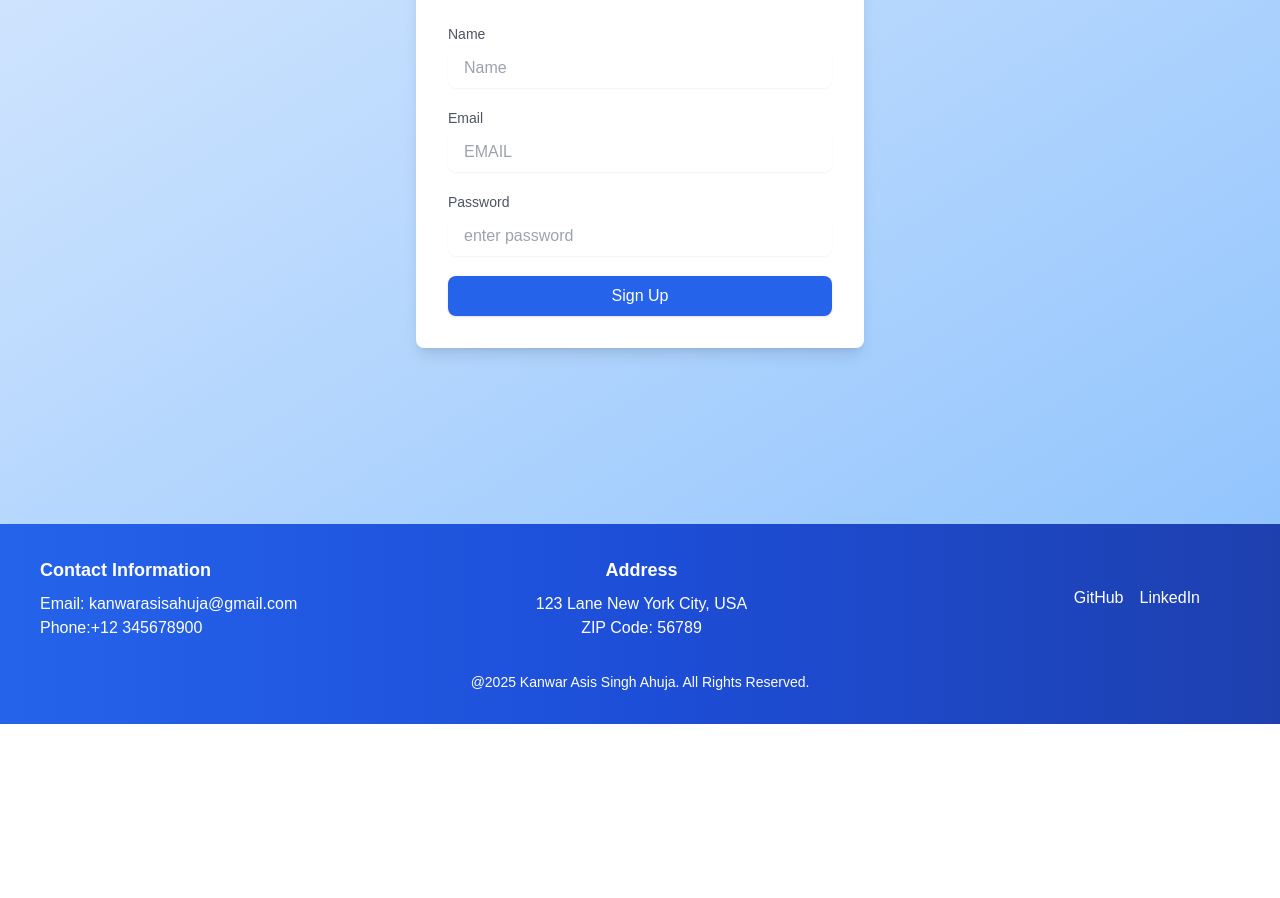
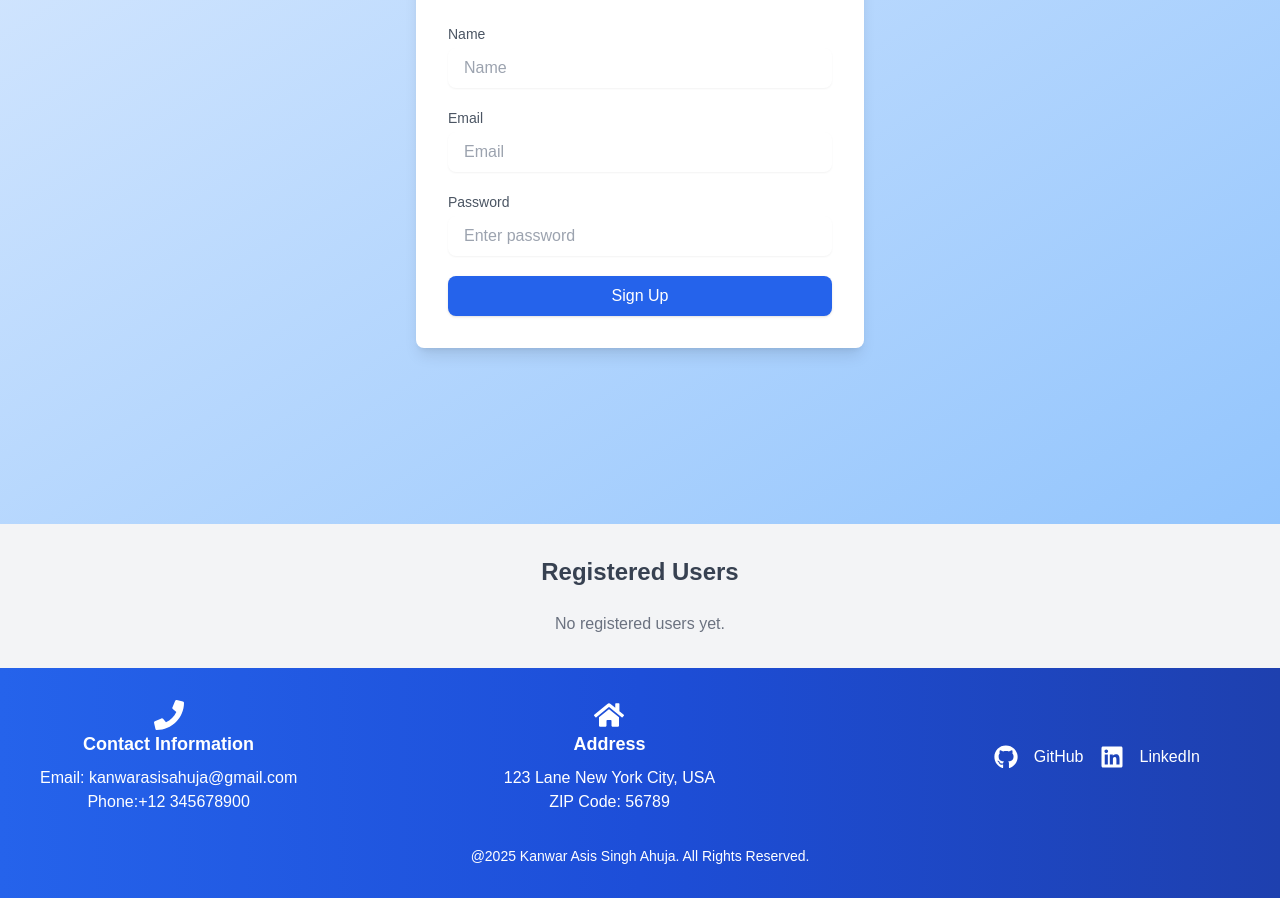
Before and after one commit to Sam28YO/Campus-Connect, a Next.js app: page /started in a window 1280 px wide. Shown: the part 340-1238 px from the top of the page. Before the commit the page ends 1064 px from the top, so only its background shows below. Built offline with nearby package versions, Linux system fonts and the light colour scheme.

Commit message:
20jan1111

```diff
--- a/pages/atoms/state.js
+++ b/pages/atoms/state.js
@@ -2,7 +2,5 @@ import { atom } from 'recoil';
 
 export const themeState = atom({
   key: 'themeState',
-  default: typeof window !== 'undefined' && localStorage.getItem('theme')
-    ? localStorage.getItem('theme')
-    : 'light',
+  default: typeof window !== 'undefined' && localStorage.getItem('theme')? localStorage.getItem('theme'): 'light',
 });
--- /dev/null
+++ b/pages/atoms/userAtom.js
@@ -0,0 +1,10 @@
+import { atom } from 'recoil';
+
+export const userState = atom({
+  key: 'userState',
+  default: {
+    name: '',
+    email: '',
+    password: '',
+  },
+});
--- a/pages/axio.js
+++ b/pages/axio.js
@@ -1,5 +1,6 @@
 import axios from 'axios';
 import { useEffect, useState } from 'react';
+import Header from './components/header';
 
 async function fetchData(setData) {
     const response = await axios.get("https://jsonplaceholder.typicode.com/posts");
@@ -11,6 +12,8 @@ export default function HomePage() {
     fetchData(setData);
   }, []);
   return (
+    <div>
+      <Header/>
   <div class="container mx-auto px-4 py-8">
   <h1 class="text-3xl font-bold text-center mb-6">Axios Data</h1>
   <ul class="space-y-6">
@@ -20,6 +23,7 @@ export default function HomePage() {
 </li>))}
   </ul>
 </div>
-
+<Footer/>
+</div>
   );
 }
--- a/pages/components/footer.js
+++ b/pages/components/footer.js
@@ -1,29 +1,28 @@
 import Link from "next/link";
+import { FaGithub, FaHome, FaLinkedin, FaPhone } from "react-icons/fa";
 export default function Footer() {
   return (
     <footer id="footer" className="bg-gradient-to-r from-blue-600 via-blue-700 to-blue-800 text-white py-8">
       <div className="max-w-7xl mx-auto px-4">
         <div className="flex flex-col md:flex-row justify-between items-center">
-          <div className="mx-6 md:mb-0">
+          <div className="justify-items-center mx-6 md:mb-0">
+            <FaPhone className="text-3xl"/>
             <h2 className="text-lg font-bold mb-2">Contact Information</h2>
             <p className="hover:underline"> Email: kanwarasisahuja@gmail.com</p>
             <p    className="hover:underline"> Phone:+12 345678900</p>
           </div>
-          <div className=" justify-items-center md:mb-0 pr-28">
+          <div className=" justify-items-center md:mb-0 pr-24">
+            <FaHome className="text-3xl"/>
             <h2 className="text-lg font-bold mb-2">Address</h2>
             <p>123  Lane New York City, USA</p>
             <p>ZIP Code: 56789</p>
           </div>
-          <div className="flex space-x-4 pr-16">
-            <Link
-              href="https://github.com/yourgithubprofile"
-              className="hover:text-yellow-400 transition duration-300"
-            >
-              GitHub
-            </Link>
-            <Link
-              href="https://linkedin.com/in/yourlinkedinprofile" className="hover:text-yellow-400 transition duration-300">
-              LinkedIn</Link>
+          <div className=" justify-items-center flex space-x-4 pr-16">
+            <FaGithub className="text-2xl"/>
+            <Link href="https://github.com/yourgithubprofile" className="hover:text-yellow-400 transition duration-300">
+              GitHub</Link>
+              <FaLinkedin className="text-2xl"/>
+            <Link href="https://linkedin.com/in/yourlinkedinprofile" className="hover:text-yellow-400 transition duration-300">LinkedIn</Link>
           </div>
         </div>
         <div className="mt-8 text-center text-sm ">
--- a/pages/components/header.js
+++ b/pages/components/header.js
@@ -1,4 +1,3 @@
-import { FaHome } from 'react-icons/fa';
 import Select from 'react-select';
 import Link from 'next/link';
 const options = [
--- a/pages/index.js
+++ b/pages/index.js
@@ -3,7 +3,7 @@ import Footer from './components/footer';
 import Header from './components/header';
 import Hero from './components/Hero';
 import ThemeToggle from './components/ThemeToggle';
-import Way from './components/waytohistory';
+
 
 
 export default function Home() {
--- a/pages/started.js
+++ b/pages/started.js
@@ -1,15 +1,21 @@
-import { useState } from 'react';
+import { useState, useEffect } from 'react';
+import { useRecoilState } from 'recoil';
 import axios from 'axios';
+import { userState } from './atoms/userAtom';
 import Header from './components/header';
 import Footer from './components/footer';
 
 export default function SignUpForm() {
-  const [formData, setFormData] = useState({
-    name: '',
-    email: '',
-    password: '',
-  });
+  const [formData, setFormData] = useRecoilState(userState);
   const [responseMessage, setResponseMessage] = useState('');
+  const [userList, setUserList] = useState([]);
+  const [editIndex, setEditIndex] = useState(null);
+  const [editData, setEditData] = useState({});
+
+  useEffect(() => {
+    const savedUsers = JSON.parse(localStorage.getItem('userCredentialsList')) || [];
+    setUserList(savedUsers);
+  }, []);
 
   const handleInputChange = (e) => {
     const { name, value } = e.target;
@@ -22,20 +28,52 @@ export default function SignUpForm() {
   const handleSubmit = async (e) => {
     e.preventDefault();
     try {
-      const response = await axios.post('/api/hello', formData, {
+      await axios.post('/api/hello', formData, {
         headers: {
           'Content-Type': 'application/json',
         },
       });
+      const updatedUsers = [...userList, formData];
+      localStorage.setItem('userCredentialsList', JSON.stringify(updatedUsers));
+      setUserList(updatedUsers);
+
       setResponseMessage('Sign-up successful!');
     } catch (error) {
       setResponseMessage('Try again.');
     }
   };
 
+  const handleEditClick = (index) => {
+    setEditIndex(index);
+    setEditData(userList[index]);
+  };
+
+  const handleEditInputChange = (e) => {
+    const { name, value } = e.target;
+    setEditData((prev) => ({
+      ...prev,
+      [name]: value,
+    }));
+  };
+
+  const handleEditSave = () => {
+    const updatedUsers = userList.map((user, index) =>
+      index === editIndex ? editData : user
+    );
+    setUserList(updatedUsers);
+    localStorage.setItem('userCredentialsList', JSON.stringify(updatedUsers)); // Save updated data to localStorage
+    setEditIndex(null);
+  };
+
+  const handleDelete = (index) => {
+    const updatedUsers = userList.filter((_, i) => i !== index); // Remove the user at the selected index
+    setUserList(updatedUsers);
+    localStorage.setItem('userCredentialsList', JSON.stringify(updatedUsers)); // Update localStorage
+  };
+
   return (
     <div>
-    <Header/>
+      <Header />
       <div className="flex justify-center items-center min-h-screen bg-gradient-to-br from-blue-100 to-blue-300 px-4">
         <div className="bg-white shadow-lg rounded-lg p-8 max-w-md w-full">
           <h1 className="text-2xl font-bold text-blue-700 mb-4 text-center">Create an Account</h1>
@@ -45,26 +83,130 @@ export default function SignUpForm() {
           <form onSubmit={handleSubmit} className="space-y-5">
             <div>
               <h1 className="block text-sm font-medium text-gray-600 mb-1">Name</h1>
-            <input type="text" id="name" name="name" value={formData.name} onChange={handleInputChange} required
-              className="w-full border-gray-300 rounded-lg shadow-sm focus:ring-blue-500 focus:border-blue-500 text-gray-700 px-4 py-2" placeholder="Name"/>
+              <input
+                type="text"
+                name="name"
+                value={formData.name}
+                onChange={handleInputChange}
+                required
+                className="w-full border-gray-300 rounded-lg shadow-sm focus:ring-blue-500 focus:border-blue-500 text-gray-700 px-4 py-2"
+                placeholder="Name"
+              />
             </div>
             <div>
               <h1 className="block text-sm font-medium text-gray-600 mb-1">Email</h1>
-            <input type="email" id="email" name="email" value={formData.email}onChange={handleInputChange} required
-              className="w-full border-gray-300 rounded-lg shadow-sm focus:ring-blue-500 focus:border-blue-500 text-gray-700 px-4 py-2"placeholder="EMAIL"/>
+              <input
+                type="email"
+                name="email"
+                value={formData.email}
+                onChange={handleInputChange}
+                required
+                className="w-full border-gray-300 rounded-lg shadow-sm focus:ring-blue-500 focus:border-blue-500 text-gray-700 px-4 py-2"
+                placeholder="Email"
+              />
             </div>
             <div>
               <h1 className="block text-sm font-medium text-gray-600 mb-1">Password</h1>
-            <input type="password" id="password"name="password" value={formData.password} onChange={handleInputChange} required className="w-full border-gray-300 rounded-lg shadow-sm focus:ring-blue-500 focus:border-blue-500 text-gray-700 px-4 py-2" placeholder="enter password"/>
+              <input
+                type="password"
+                name="password"
+                value={formData.password}
+                onChange={handleInputChange}
+                required
+                className="w-full border-gray-300 rounded-lg shadow-sm focus:ring-blue-500 focus:border-blue-500 text-gray-700 px-4 py-2"
+                placeholder="Enter password"
+              />
             </div>
-          <button type="submit" className="w-full bg-blue-600 text-white py-2 rounded-lg shadow hover:bg-blue-700 transition duration-300">Sign Up</button>
+            <button
+              type="submit"
+              className="w-full bg-blue-600 text-white py-2 rounded-lg shadow hover:bg-blue-700 transition duration-300"
+            >
+              Sign Up
+            </button>
           </form>
-        {responseMessage && (<p className="mt-4 text-center text-sm font-medium text-red-500">{responseMessage}
-          </p>)}
-
+          {responseMessage && (
+            <p className="mt-4 text-center text-sm font-medium text-red-500">
+              {responseMessage}
+            </p>
+          )}
         </div>
       </div>
-    <Footer/>
+
+      <div className="bg-gray-100 py-8">
+        <h2 className="text-center text-2xl font-bold text-gray-700 mb-6">Registered Users</h2>
+        <div className="flex flex-wrap justify-center gap-4">
+          {userList.map((user, index) => (
+            <div
+              key={index}
+              className="bg-white shadow-md rounded-lg p-4 w-80 border border-gray-200"
+            >
+              {editIndex === index ? (
+
+                <div>
+                  <input
+                    type="text"
+                    name="name"
+                    value={editData.name}
+                    onChange={handleEditInputChange}
+                    className="block w-full border-gray-300 rounded-lg px-2 py-1 mb-2"
+                  />
+                  <input
+                    type="email"
+                    name="email"
+                    value={editData.email}
+                    onChange={handleEditInputChange}
+                    className="block w-full border-gray-300 rounded-lg px-2 py-1 mb-2"
+                  />
+                  <input
+                    type="password"
+                    name="password"
+                    value={editData.password}
+                    onChange={handleEditInputChange}
+                    className="block w-full border-gray-300 rounded-lg px-2 py-1 mb-2"
+                  />
+                  <button
+                    onClick={handleEditSave}
+                    className="bg-green-500 text-white py-1 px-2 rounded-md mr-2"
+                  >
+                    Save
+                  </button>
+                  <button
+                    onClick={() => setEditIndex(null)}
+                    className="bg-gray-500 text-white py-1 px-2 rounded-md"
+                  >
+                    Cancel
+                  </button>
+                </div>
+              ) : (
+
+                <div>
+                  <h3 className="text-lg font-bold text-gray-700">{user.name}</h3>
+                  <p className="text-sm text-gray-600">Email: {user.email}</p>
+                  <p className="text-sm text-gray-600">Password: {user.password}</p>
+                  <div className="flex gap-2 mt-2">
+                    <button
+                      onClick={() => handleEditClick(index)}
+                      className="bg-blue-500 text-white py-1 px-2 rounded-md"
+                    >
+                      Edit
+                    </button>
+                    <button
+                      onClick={() => handleDelete(index)}
+                      className="bg-red-500 text-white py-1 px-2 rounded-md"
+                    >
+                      Delete
+                    </button>
+                  </div>
+                </div>
+              )}
+            </div>
+          ))}
+          {userList.length === 0 && (
+            <p className="text-gray-500 text-center">No registered users yet.</p>
+          )}
+        </div>
+      </div>
+      <Footer />
     </div>
   );
 }
```
Also changed, not shown: pages/about.js (+3 -11 lines), pages/components/waytohistory.js (deleted, +0 -8 lines), pages/impo.js (+11 -8 lines). Lines whose indentation alone changed are shown as unchanged.
